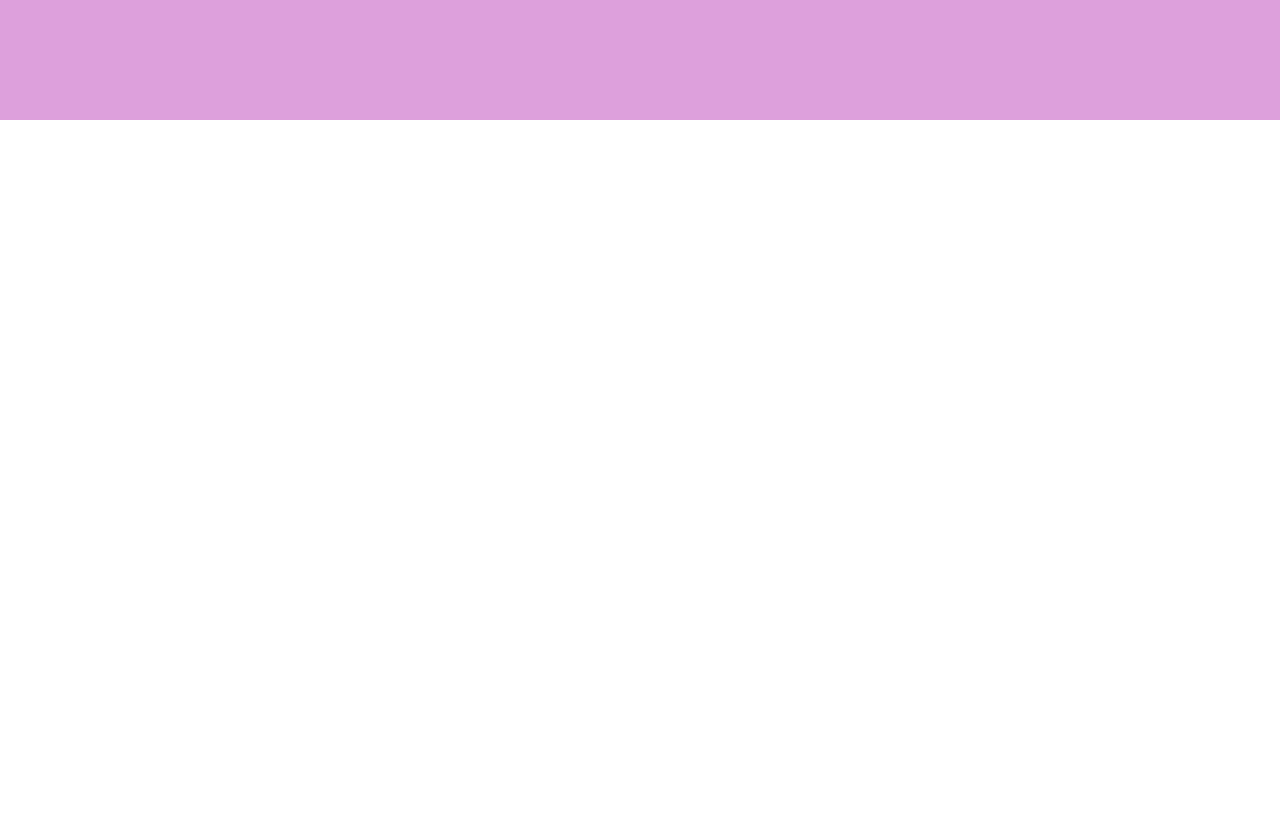
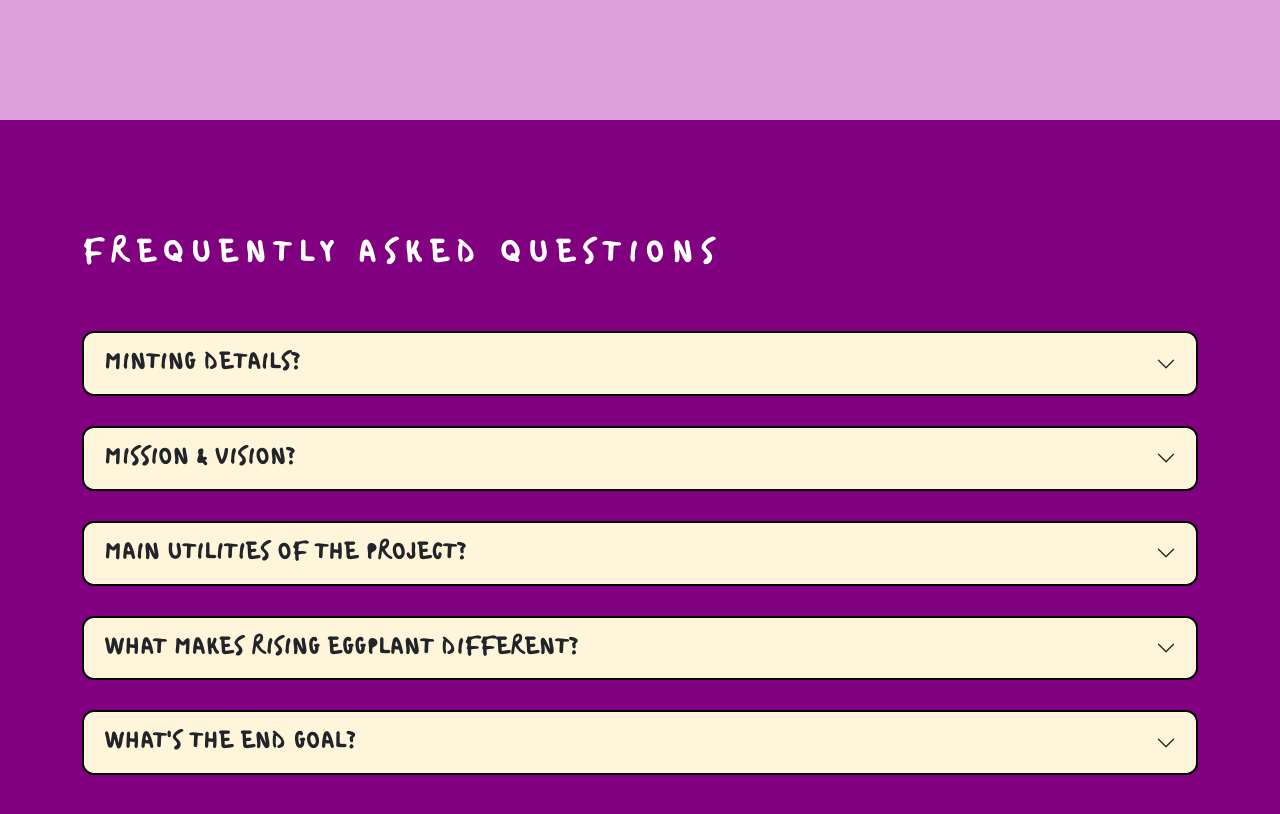
Before and after one commit to JBenedicto13/rising-talong-website, a React (Create React App) app: page / in a window 1280 px wide. Shown: the part 2360-3174 px from the top of the page. Before the commit the page ends 2480 px from the top, so only its background shows below. Built offline with nearby package versions, Linux system fonts and the light colour scheme.

Commit message:
Add Faq accordion

```diff
--- a/src/App.js
+++ b/src/App.js
@@ -3,6 +3,7 @@ import './App.css';
 import Header from './components/Header';
 import About from './components/About';
 import Road_map from './components/Road_map';
+import Faqs from './components/Faqs';
 
 function App() {
   return (
@@ -10,6 +11,7 @@ function App() {
         <Header />
         <About />
         <Road_map />
+        <Faqs />
         <div>
 
         </div>
--- /dev/null
+++ b/src/components/Faqs.js
@@ -0,0 +1,106 @@
+import React from "react"
+import '../styles/faqs.css'
+
+function Faqs() {
+    return (
+        <div className="Faqs">
+            <div class="container text-center">
+                <div class="row faq-title">
+                    <div class="col">
+                        <h1>FREQUENTLY ASKED QUESTIONS</h1>
+                    </div>
+                </div>
+                <div class="row">
+                    <div class="col">
+                        <div class="accordion accordion-flush" id="accordionFlushExample">
+                            <div class="accordion-item">
+                                <h2 class="accordion-header"  id="flush-headingOne">
+                                <button class="accordion-button collapsed" type="button" data-bs-toggle="collapse" data-bs-target="#flush-collapseOne" aria-expanded="false" aria-controls="flush-collapseOne">
+                                    MINTING DETAILS?
+                                </button>
+                                </h2>
+                                <div id="flush-collapseOne" class="accordion-collapse collapse" aria-labelledby="flush-headingOne" data-bs-parent="#accordionFlushExample">
+                                <div class="accordion-body">
+                                    <p>
+                                        Each eggplant would only cost 2 MATIC for Talong Lovers (OG) and Talonglisted (WL)5 MATIC during public minting.
+                                    </p>
+                                </div>
+                                </div>
+                            </div>
+                            <div class="accordion-item">
+                                <h2 class="accordion-header" id="flush-headingTwo">
+                                <button class="accordion-button collapsed" type="button" data-bs-toggle="collapse" data-bs-target="#flush-collapseTwo" aria-expanded="false" aria-controls="flush-collapseTwo">
+                                    MISSION & VISION?
+                                </button>
+                                </h2>
+                                <div id="flush-collapseTwo" class="accordion-collapse collapse" aria-labelledby="flush-headingTwo" data-bs-parent="#accordionFlushExample">
+                                <div class="accordion-body">
+                                    <p>
+                                        MISSION <br />
+                                        It aims to CONNECT PEOPLE, SUPPORT LOCAL ARTISTS, and PROMOTE SOCIAL INVOLVEMENT. <br />
+                                        <br />
+                                        VISION <br />
+                                        For it TO BE ENGAGED IN SOCIAL, ARTISTIC, and FUN ACTIVITIES with the help of experts and community members.
+                                    </p>
+                                </div>
+                                </div>
+                            </div>
+                            <div class="accordion-item">
+                                <h2 class="accordion-header" id="flush-headingThree">
+                                <button class="accordion-button collapsed" type="button" data-bs-toggle="collapse" data-bs-target="#flush-collapseThree" aria-expanded="false" aria-controls="flush-collapseThree">
+                                    MAIN UTILITIES OF THE PROJECT?
+                                </button>
+                                </h2>
+                                <div id="flush-collapseThree" class="accordion-collapse collapse" aria-labelledby="flush-headingThree" data-bs-parent="#accordionFlushExample">
+                                <div class="accordion-body">
+                                    <p>
+                                        1) Access to Exclusive Art and Environmental Sessions <br />
+                                        2) Discounts from Business and Brand Partners <br />
+                                        3) Exclusive Holder Events and Giveaways. <br />
+                                        4) ACCESS TO TALONGCOMICS <br />
+                                        5) ACCESS TO NFT DEGEN CHANNEL <br />
+                                        6) ACCESS TO POSSIBLE WEB3 JOB OPPORTUNITIES
+                                    </p>
+                                </div>
+                                </div>
+                            </div>
+                            <div class="accordion-item">
+                                <h2 class="accordion-header" id="flush-headingFour">
+                                <button class="accordion-button collapsed" type="button" data-bs-toggle="collapse" data-bs-target="#flush-collapseFour" aria-expanded="false" aria-controls="flush-collapseFour">
+                                    WHAT MAKES RISING EGGPLANT DIFFERENT?
+                                </button>
+                                </h2>
+                                <div id="flush-collapseFour" class="accordion-collapse collapse" aria-labelledby="flush-headingFour" data-bs-parent="#accordionFlushExample">
+                                <div class="accordion-body">
+                                    <p>
+                                        It is community-focused, goal-driven, and socially involved. The project aims to <br />
+                                        develop certain values from the community members and make them experience a <br />
+                                        community that promotes involvement and development in various ways.
+                                    </p>
+                                </div>
+                                </div>
+                            </div>
+                            <div class="accordion-item">
+                                <h2 class="accordion-header" id="flush-headingFive">
+                                <button class="accordion-button collapsed" type="button" data-bs-toggle="collapse" data-bs-target="#flush-collapseFive" aria-expanded="false" aria-controls="flush-collapseFive">
+                                    WHAT'S THE END GOAL?
+                                </button>
+                                </h2>
+                                <div id="flush-collapseFive" class="accordion-collapse collapse" aria-labelledby="flush-headingFive" data-bs-parent="#accordionFlushExample">
+                                <div class="accordion-body">
+                                    <p>
+                                        The end goal is to provide personal and skill development to the holders, as well <br />
+                                        as bring them new connections and opportunities they may embrace.
+                                    </p>
+                                </div>
+                                </div>
+                            </div>
+                        </div>
+                    </div>
+                </div>
+            </div>
+        </div>
+    )
+}
+
+export default Faqs
--- a/src/index.css
+++ b/src/index.css
@@ -16,5 +16,4 @@ code {
   font-family: "Bristol";
   src: local("GoldmanBold"),
    url("./font/Bristol/Bristol.otf") format("opentype");
-  font-weight: bold;
 }
--- a/src/index.js
+++ b/src/index.js
@@ -2,7 +2,7 @@ import React from 'react';
 import ReactDOM from 'react-dom/client';
 import './index.css';
 import App from './App';
-import './font/Bristol/Bristol.otf'
+import './font/Bristol/Bristol.otf';
 
 const root = ReactDOM.createRoot(document.getElementById('root'));
 root.render(
--- /dev/null
+++ b/src/styles/faqs.css
@@ -0,0 +1,73 @@
+*{
+    padding: 0;
+    margin: 0;
+    box-sizing: border-box;
+
+}
+
+.Faqs {
+    display: flex;
+    align-items: center;
+    justify-content: center;
+    background-color: purple;
+    width: 100%;
+    height: 100vh;
+}
+
+.Faqs h1 {
+    color: #fff;
+    text-align: left;
+    letter-spacing: 7px;
+    font-size: 32px;
+}
+
+.faq-title {
+    margin-bottom: 50px;
+}
+
+.accordion-button {
+    background-color: #FEF5DA;
+    font-size: 24px;
+}
+
+.accordion-item {
+    background-color: #fff;
+    margin-bottom: 30px;
+    text-transform: uppercase;
+    font-size: 24px;
+}
+
+.accordion-flush .accordion-item .accordion-button, .accordion-flush .accordion-item .accordion-button.collapsed {
+    border-radius: 12px;
+}
+
+.accordion-flush .accordion-item .accordion-button, .accordion-flush .accordion-item .accordion-button:not(.collapsed) {
+    border-radius: 12px 12px 0 0;
+}
+
+.accordion-flush .accordion-item {
+    border-radius: 0 0 12px 5px;
+
+}
+.accordion-flush .accordion-item:not(.collapsed) {
+    border-radius: 12px;
+    border: 2px solid #000;
+}
+
+.accordion-button:hover {
+    background-color: #fff;
+}
+
+.accordion-button:not(.collapsed) {
+    color: #000;
+    background-color: #fff;
+}
+
+.accordion-button:focus {
+    border: none;
+    box-shadow: none;
+}
+
+.accordion-body > p {
+    text-align: left;
+}
```
